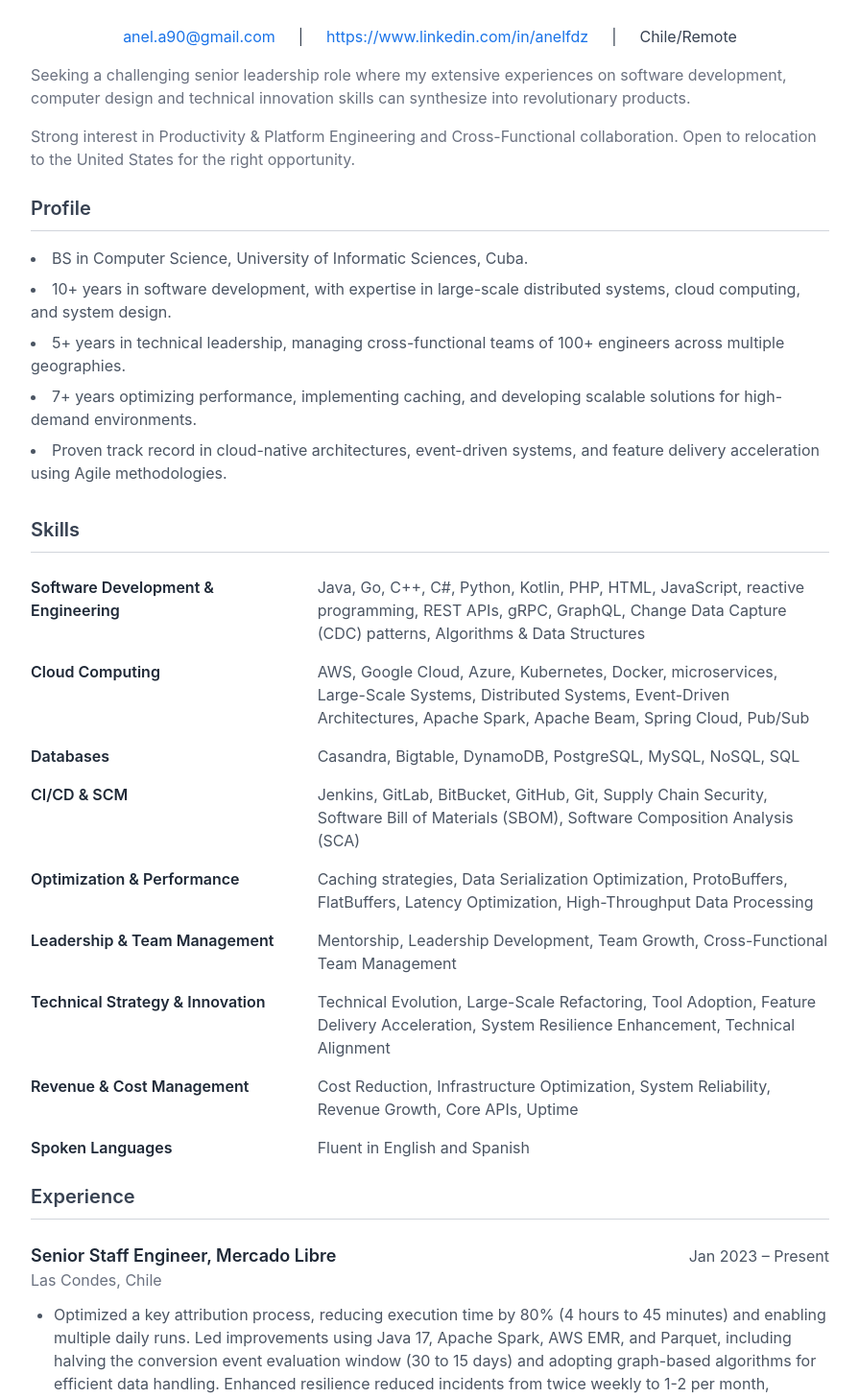
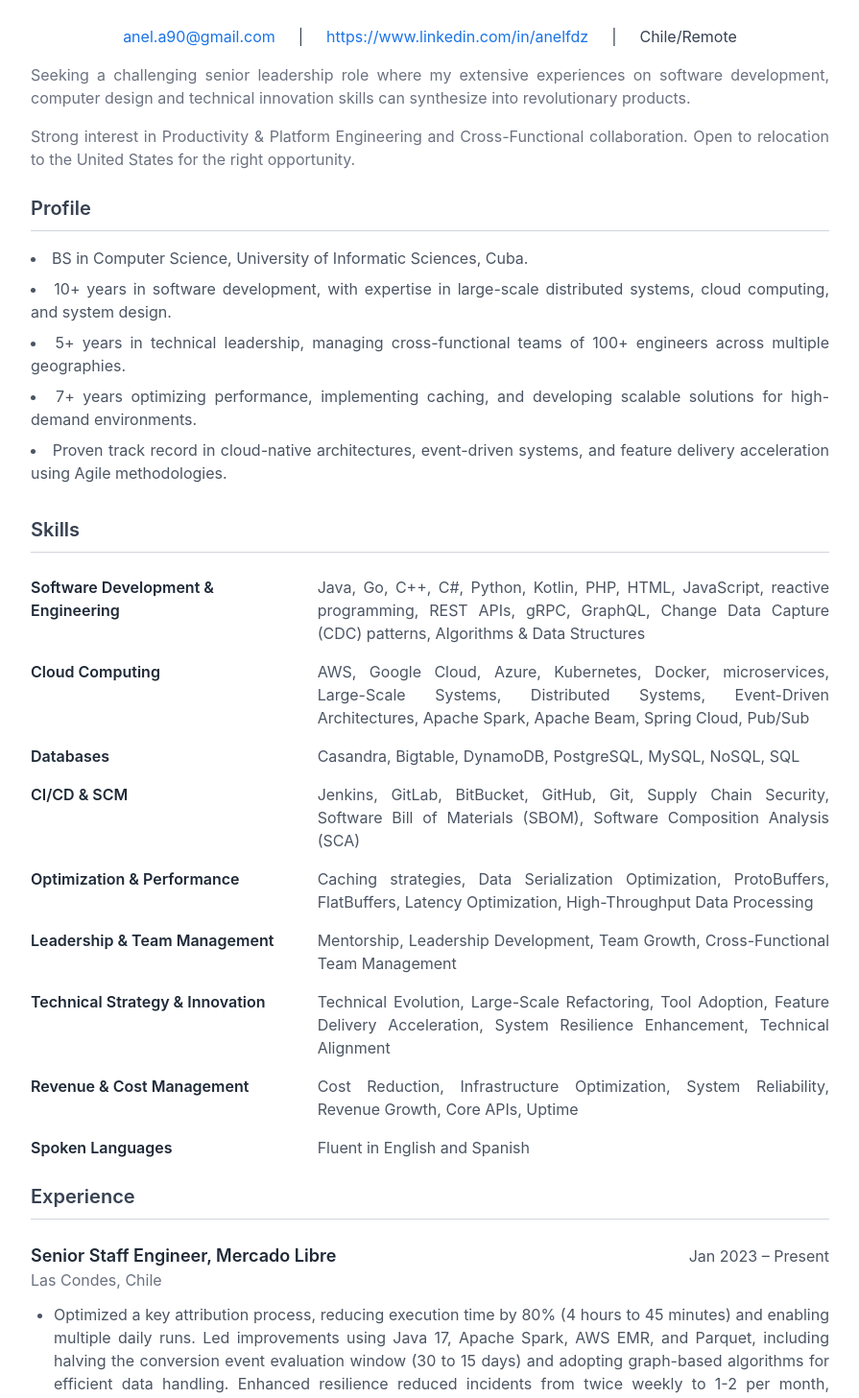
Before and after one commit to anelfdz/resume-frontend, a React (Create React App) app: page / in a window 1280 px wide. Shown: the part 107-1564 px from the top of the page at 96% size, without its empty margins (192-1087 px from the left). Built offline with nearby package versions, Linux system fonts and the light colour scheme.

Commit message:
Justify text in resume.

```diff
--- a/src/components/experience/Experience.module.css
+++ b/src/components/experience/Experience.module.css
@@ -46,4 +46,5 @@
 .experienceResponsibility {
     margin-bottom: 0.5rem; /* Espaciado entre responsabilidades */
     line-height: 1.5rem; /* Mejor legibilidad */
+    text-align: justify;
 }
--- a/src/components/header/Header.module.css
+++ b/src/components/header/Header.module.css
@@ -39,6 +39,7 @@
 
 .header-description p {
     margin-top: 1rem;
+    text-align: justify;
 }
 
 @media (min-width: 640px) {
--- a/src/components/profile/Profile.module.css
+++ b/src/components/profile/Profile.module.css
@@ -19,4 +19,5 @@
 .profileItem {
     margin-bottom: 0.5rem;
     list-style-position: inside;
+    text-align: justify;
 }
--- a/src/components/skills/Skills.module.css
+++ b/src/components/skills/Skills.module.css
@@ -31,6 +31,6 @@
 .items {
     font-size: 1rem; /* Text-base */
     color: #4b5563; /* Gray-600 */
-    text-align: left;
+    text-align: justify;
     line-height: 1.5rem; /* Mejor legibilidad */
 }
```
